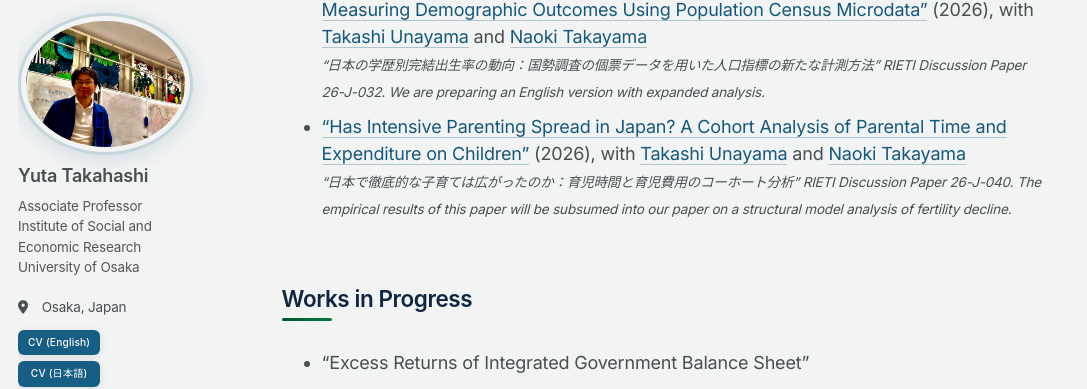
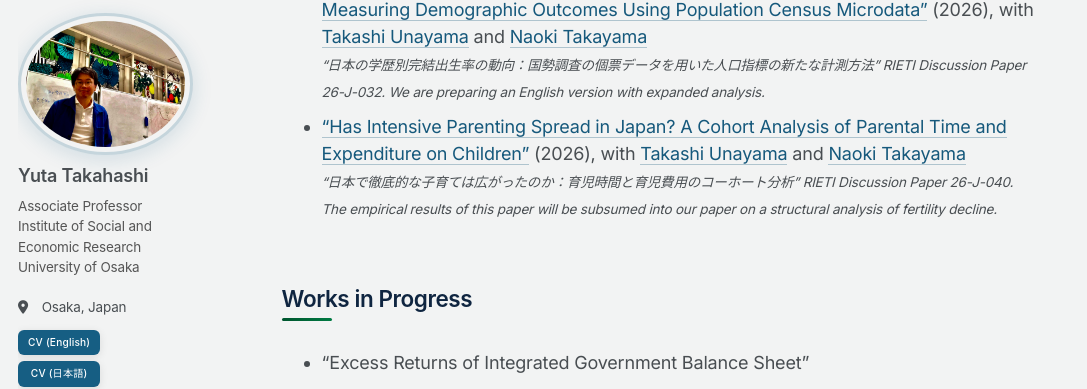
Before and after one commit to yuta-takahashi-1211/yuta-takahashi-1211.github.io, a Jekyll site: the page built from _pages/research.md, in a window 1280 px wide and 900 px high, scrolled down 765 px. Shown: the part 86-475 px from the top of the window, without its empty margins (0-1087 px from the left). Built offline with Jekyll 4.4.1, drawn with Linux system fonts in a browser that asks for light colours.

Commit message:
Put the 26-J-040 English note on its own line and drop "model"
Co-Authored-By: Claude Opus 5.5 <noreply@anthropic.com>
Claude-Session: https://claude.ai/code/session_0123eziLvechJ4R1MvjQDC92

```diff
--- a/_pages/research.md
+++ b/_pages/research.md
@@ -23,7 +23,7 @@ author_profile: true
 - ["Trends in Completed Fertility by Educational Attainment in Japan: A New Method for Measuring Demographic Outcomes Using Population Census Microdata"](https://www.rieti.go.jp/jp/publications/dp/26j032.pdf) (2026), with [Takashi Unayama](https://www.unayama.kier.kyoto-u.ac.jp/index_E.html) and [Naoki Takayama](https://www.naoki-takayama.com/) <br>
   <small>*"日本の学歴別完結出生率の動向：国勢調査の個票データを用いた人口指標の新たな計測方法" RIETI Discussion Paper 26-J-032. We are preparing an English version with expanded analysis.*</small>
 - ["Has Intensive Parenting Spread in Japan? A Cohort Analysis of Parental Time and Expenditure on Children"](https://www.rieti.go.jp/jp/publications/summary/26100004.html) (2026), with [Takashi Unayama](https://www.unayama.kier.kyoto-u.ac.jp/index_E.html) and [Naoki Takayama](https://www.naoki-takayama.com/) <br>
-  <small>*"日本で徹底的な子育ては広がったのか：育児時間と育児費用のコーホート分析" RIETI Discussion Paper 26-J-040. The empirical results of this paper will be subsumed into our paper on a structural model analysis of fertility decline.*</small>
+  <small>*"日本で徹底的な子育ては広がったのか：育児時間と育児費用のコーホート分析" RIETI Discussion Paper 26-J-040.*<br>*The empirical results of this paper will be subsumed into our paper on a structural analysis of fertility decline.*</small>
 
 ---
 
```
